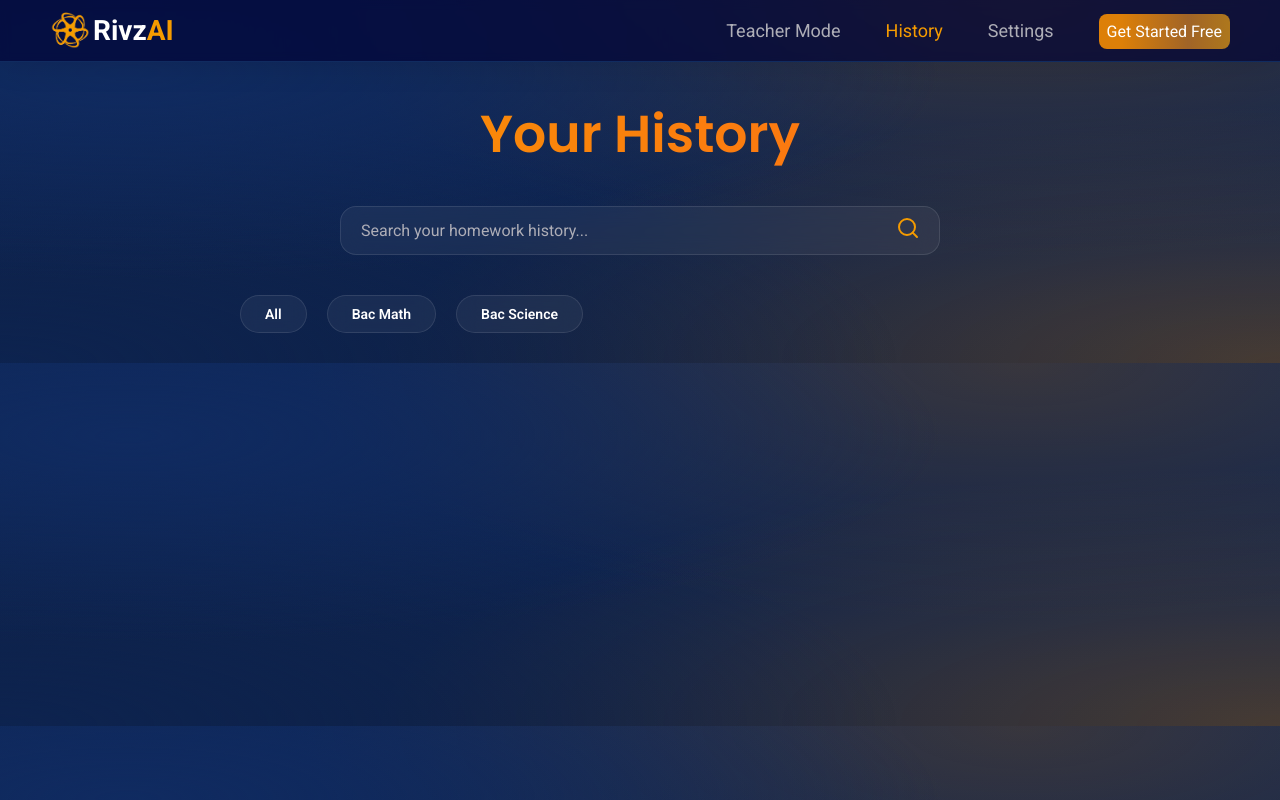
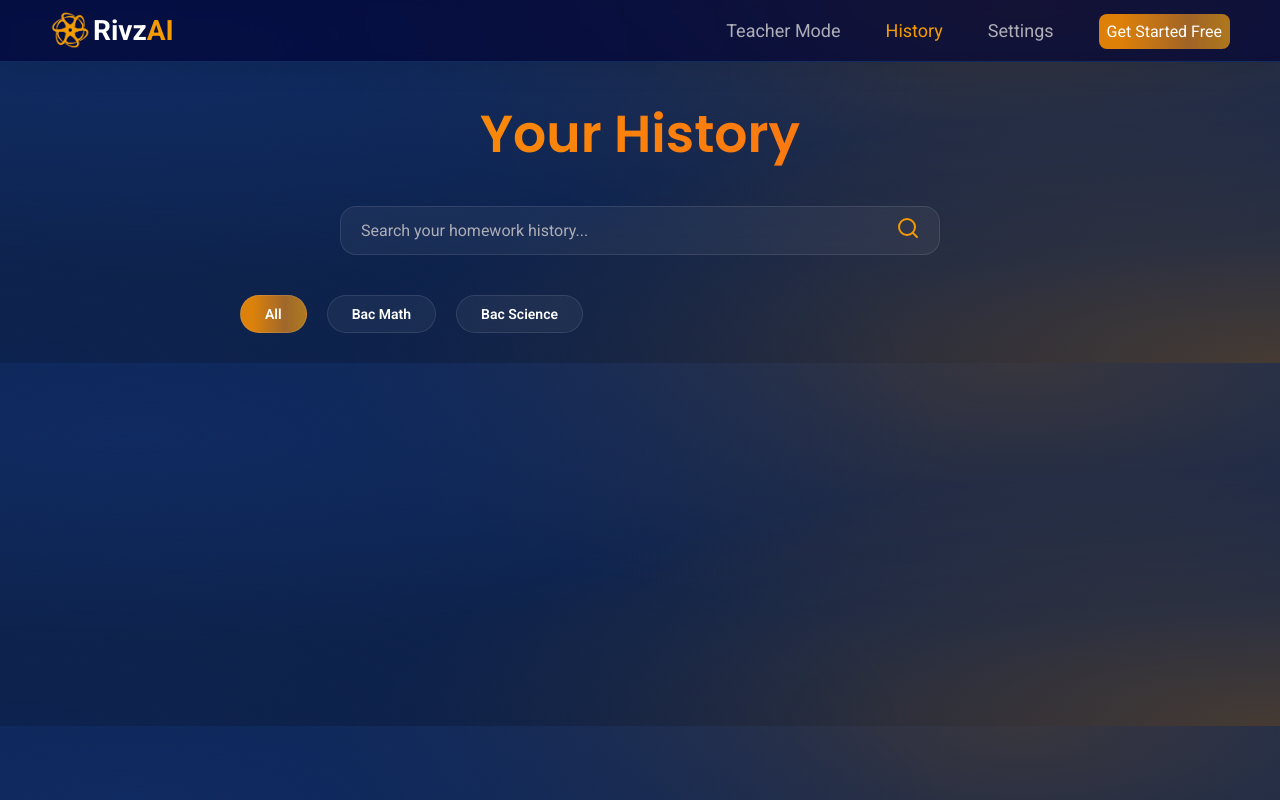
Before and after one commit to alimabrouki/RivzAI, a React (Vite) app: page /history in a window 1280 px wide. Built offline with nearby package versions, Linux system fonts and the light colour scheme.

Commit message:
add filterhistory component and toggle filter buttons

```diff
--- /dev/null
+++ b/src/pages/History/FilterHistory.jsx
@@ -0,0 +1,12 @@
+import { useState } from "react"
+import '../../styles/history-page/HistoryPage.css';
+export const FilterHistory = () => {
+  const [clicked, setClicked] = useState(0);
+  return (
+    <div className="filter-history">
+      <button onClick={() => setClicked(0)} className={clicked === 0 ? 'btn-active' : ''} >All</button>
+      <button onClick={() => setClicked(1)} className={clicked === 1 ? 'btn-active' : ''} >Bac Math</button>
+      <button onClick={() => setClicked(2)} className={clicked === 2 ? 'btn-active' : ''}>Bac Science</button>
+    </div>
+  )
+}
--- a/src/pages/History/HistoryPage.jsx
+++ b/src/pages/History/HistoryPage.jsx
@@ -3,9 +3,8 @@ import '../../styles/header/Header.css';
 import '../../styles/history-page/HistoryPage.css';
 import { Header } from '../../components/Header';
 import { Search } from 'lucide-react';
-import {  useState } from 'react';
 import { HomeworkCard } from './HomeworkCard';
-import { getRelativeTime } from '../../utils/getRelativeTime';
+import { FilterHistory } from './FilterHistory';
 
 export const HistoryPage = () => {
   const recentPrompts = JSON.parse(localStorage.getItem('newPrompt')) || [];
@@ -43,11 +42,7 @@ export const HistoryPage = () => {
               <input type="text" placeholder='Search your homework history...' />
               <Search />
             </div>
-            <div className="filter-history">
-              <button>All</button>
-              <button>Bac Math</button>
-              <button>Bac Science</button>
-            </div>
+           <FilterHistory />
             <HomeworkCard recentHomework={recentHomework} />
           </div>
         </div>
--- a/src/pages/History/HomeworkCard.jsx
+++ b/src/pages/History/HomeworkCard.jsx
@@ -2,7 +2,7 @@ import { memo } from 'react';
 import { getRelativeTime } from '../../utils/getRelativeTime';
 import { MoveRight, Search } from 'lucide-react';
 export const HomeworkCard = memo(
-  ({recentHomework}) => {
+  ({ recentHomework }) => {
     return (
       <div className="homework-cards">
         {recentHomework.map((homework, index) => (
@@ -22,7 +22,6 @@ export const HomeworkCard = memo(
               <h2>Homework Title</h2>
               <div className="user-prompt">
                 "{homework.text}"
-                      {console.log(homework.timestamp)}
               </div>
               <span className='prompt-time'>{getRelativeTime(homework.timestamp)}</span>
               <span className='view-details'>
--- a/src/styles/history-page/HistoryPage.css
+++ b/src/styles/history-page/HistoryPage.css
@@ -94,13 +94,17 @@
   background: rgba(255, 255, 255, 0.05);
   border: 1px solid rgba(255, 255, 255, 0.1);
   border-radius: 24px;
-  color: #fff;
+  color: var(--c-text-light);
   font-size: 14px;
   font-weight: 600;
   cursor: pointer;
   backdrop-filter: blur(10px);
   transition: all 0.3s ease;
   width: fit-content;
+}
+
+.btn-active {
+background: linear-gradient(90deg, rgb(255 146 0 / 86%) 17%, rgba(198, 122, 35, 0.797) 68%, rgba(207, 140, 23, 0.83) 100%)!important;
 }
 
 .homework-cards {
```
Lines whose indentation alone changed are shown as unchanged.
